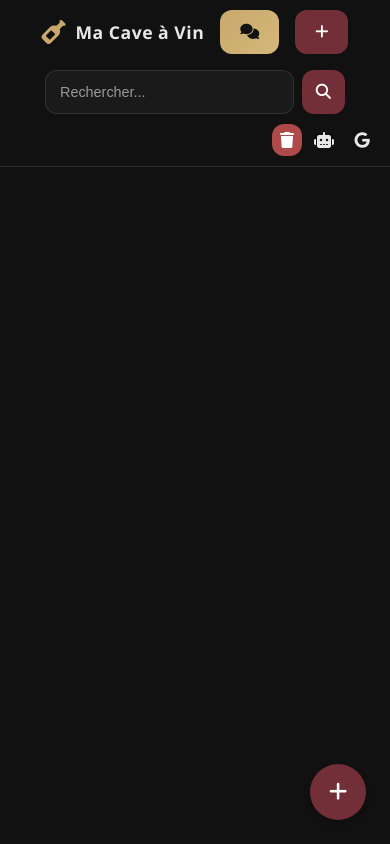
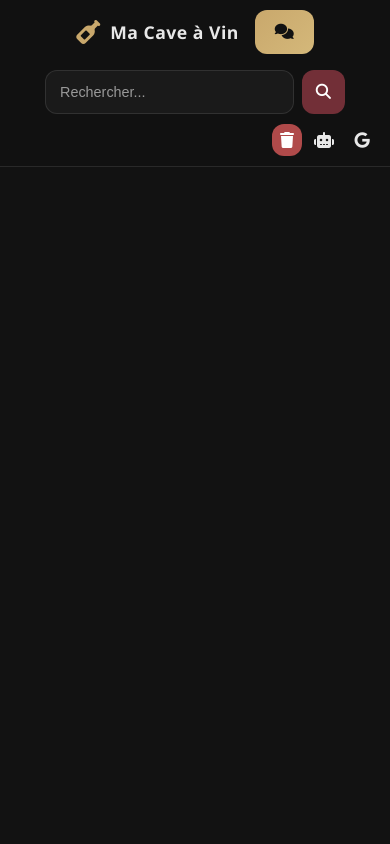
Before and after one commit to thomRoot/Gestion_Cave, a website: page public/index.html in a window 390 px wide. Drawn offline with Linux system fonts and the light colour scheme; no server answers.

Commit message:
Suppression des boutons d'ajout de bouteilles (entête et mobile)
Co-authored-by: thomRoot <thomRoot@users.noreply.github.com>

```diff
--- a/public/index.html
+++ b/public/index.html
@@ -25,9 +25,6 @@
             <button id="aiChatButton" class="btn btn-ai" title="Chat IA">
                 <i class="fas fa-comments"></i>
             </button>
-            <button id="addBottleButton" class="btn btn-primary" title="Ajouter">
-                <i class="fas fa-plus"></i>
-            </button>
         </div>
         <div class="header-status">
             <button id="resetDbButton" class="btn btn-danger" title="Vider la cave">
@@ -46,10 +43,7 @@
         <!-- La grille sera générée dynamiquement ici -->
     </div>
 
-    <!-- Bouton flottant pour ajouter une bouteille (mobile) -->
-    <button id="mobileAddButton" class="btn btn-primary mobile-fab">
-        <i class="fas fa-plus"></i>
-    </button>
+
 
     <!-- Popup pour le Chat IA - Version Complète -->
     <div class="popup" id="aiChatPopup">
```
